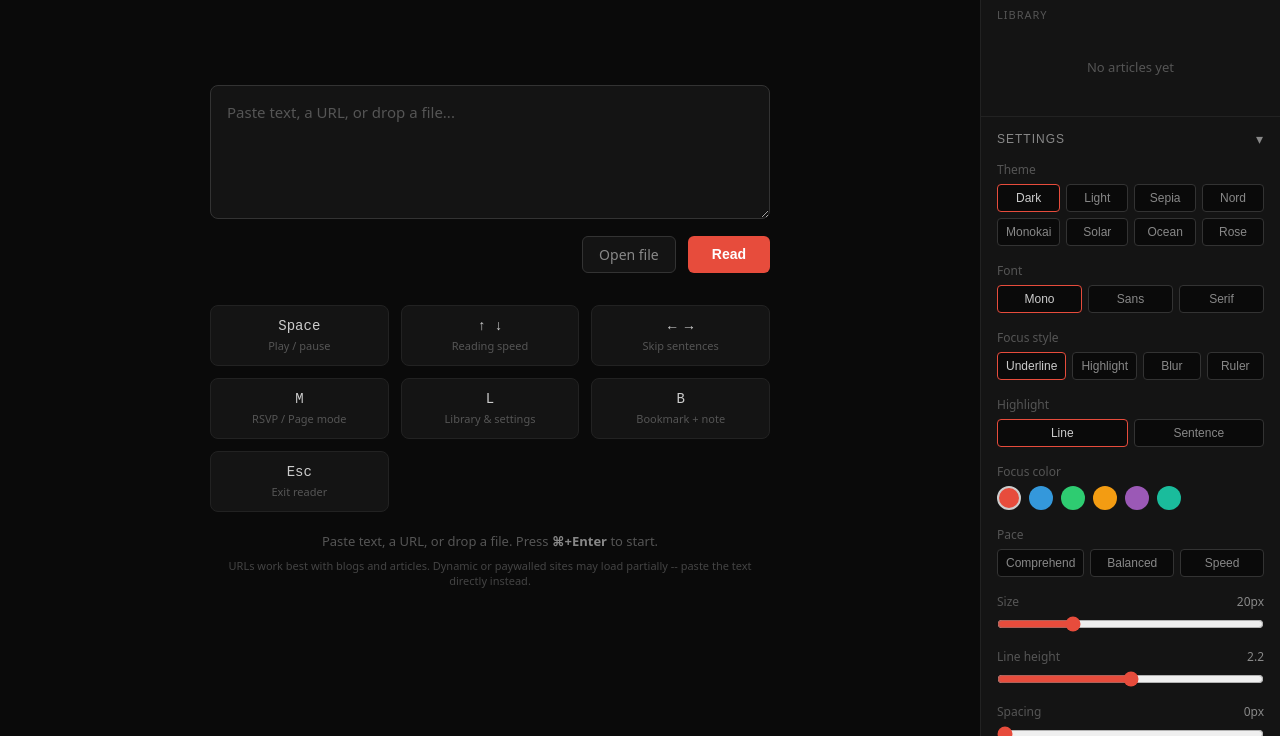
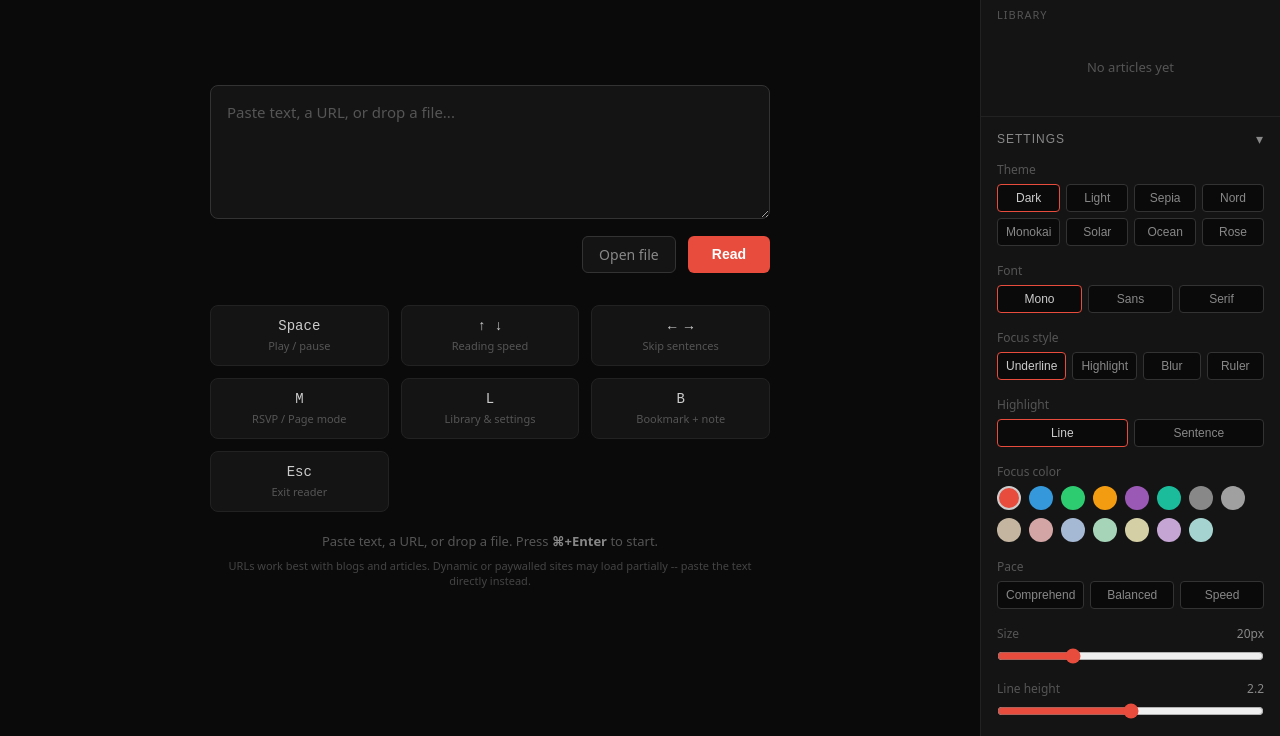
Before and after one commit to code-sauce/flowreader, a website built with Vite: page index.html in a window 1280 px wide. Shown: the part 64-800 px from the top of the page. Built offline with nearby package versions, Linux system fonts and the light colour scheme.

Commit message:
feat: add muted grays and pastel focus colors

```diff
--- a/src/sidebar.ts
+++ b/src/sidebar.ts
@@ -41,7 +41,11 @@ function renderSettings(settings: ThemeSettings): string {
     return `<button class="focus-btn ${active}" data-focus="${name}">${label}</button>`;
   }
 
-  const FOCUS_COLORS = ['#e74c3c', '#3498db', '#2ecc71', '#f39c12', '#9b59b6', '#1abc9c'];
+  const FOCUS_COLORS = [
+    '#e74c3c', '#3498db', '#2ecc71', '#f39c12', '#9b59b6', '#1abc9c',
+    '#888888', '#a0a0a0', '#c4b5a0',
+    '#d4a5a5', '#a5b8d4', '#a5d4b8', '#d4cfa5', '#c5a5d4', '#a5d4d0',
+  ];
   function colorDot(color: string): string {
     const active = settings.focusColor === color ? 'active' : '';
     return `<button class="color-dot ${active}" data-color="${color}" style="background:${color}"></button>`;
--- a/src/style.css
+++ b/src/style.css
@@ -419,6 +419,8 @@ html, body {
 }
 
 .color-row {
+  display: flex;
+  flex-wrap: wrap;
   gap: 8px;
 }
 
```
